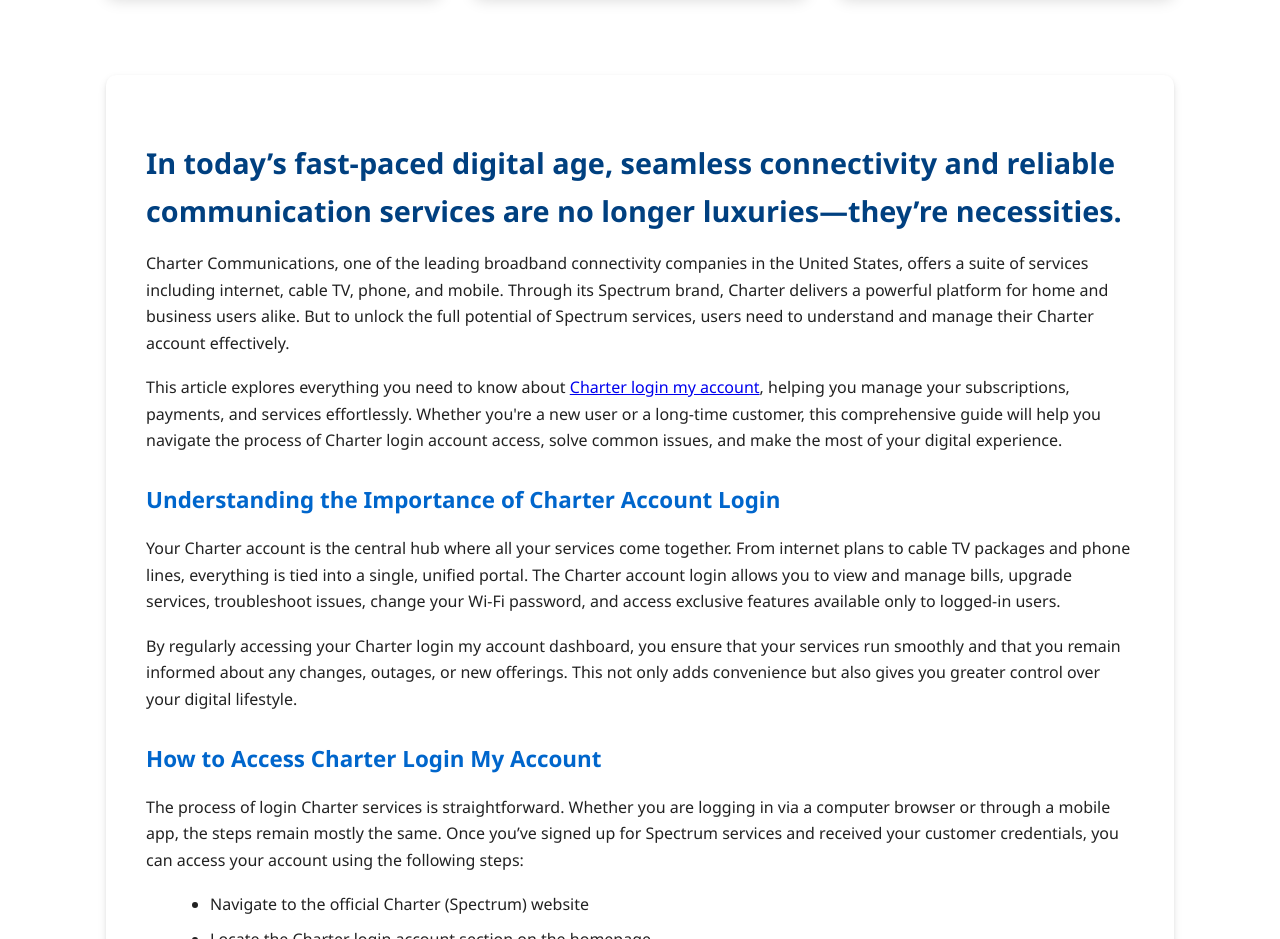
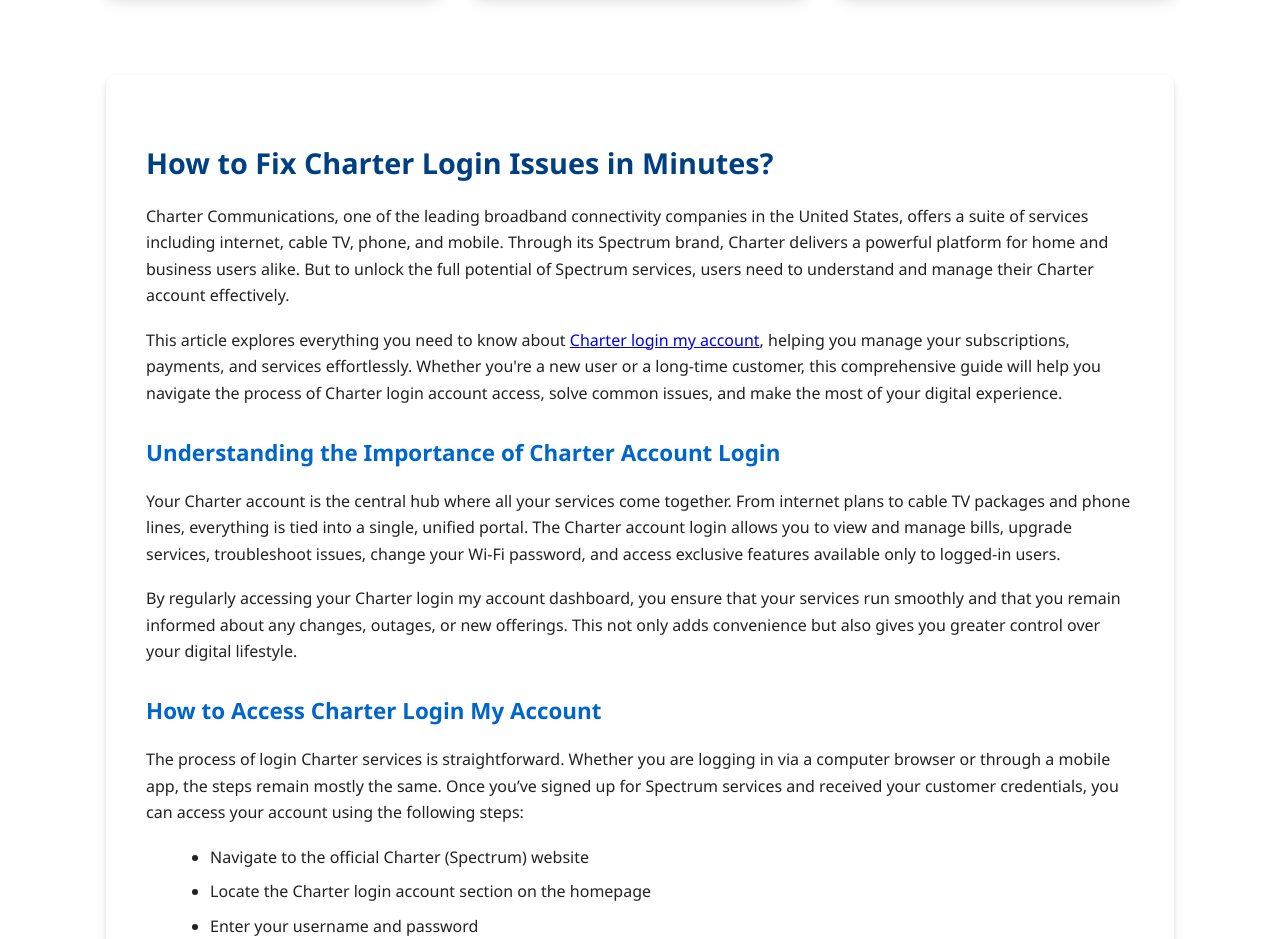
Before and after one commit to charter0227/charter, a plain HTML site: page login.html in a window 1280 px wide. Shown: the part 1120-2059 px from the top of the page. Drawn offline with Linux system fonts and the light colour scheme.

Commit message:
Update login.html

```diff
--- a/login.html
+++ b/login.html
@@ -380,7 +380,7 @@
     <!-- Article -->
     <article aria-label="Charter login my account detailed article">
 
-    <h2>In today’s fast-paced digital age, seamless connectivity and reliable communication services are no longer luxuries—they’re necessities.</h2>
+    <h2>How to Fix Charter Login Issues in Minutes?</h2>
     <p>Charter Communications, one of the leading broadband connectivity companies in the United States, offers a suite of services including internet, cable TV, phone, and mobile. Through its Spectrum brand, Charter delivers a powerful platform for home and business users alike. But to unlock the full potential of Spectrum services, users need to understand and manage their Charter account effectively.</p>
 
     <p>This article explores everything you need to know about <a href="https://sites.google.com/view/charteruserguide/">Charter login my account</a>, helping you manage your subscriptions, payments, and services effortlessly. Whether you're a new user or a long-time customer, this comprehensive guide will help you navigate the process of Charter login account access, solve common issues, and make the most of your digital experience.</p>
```
